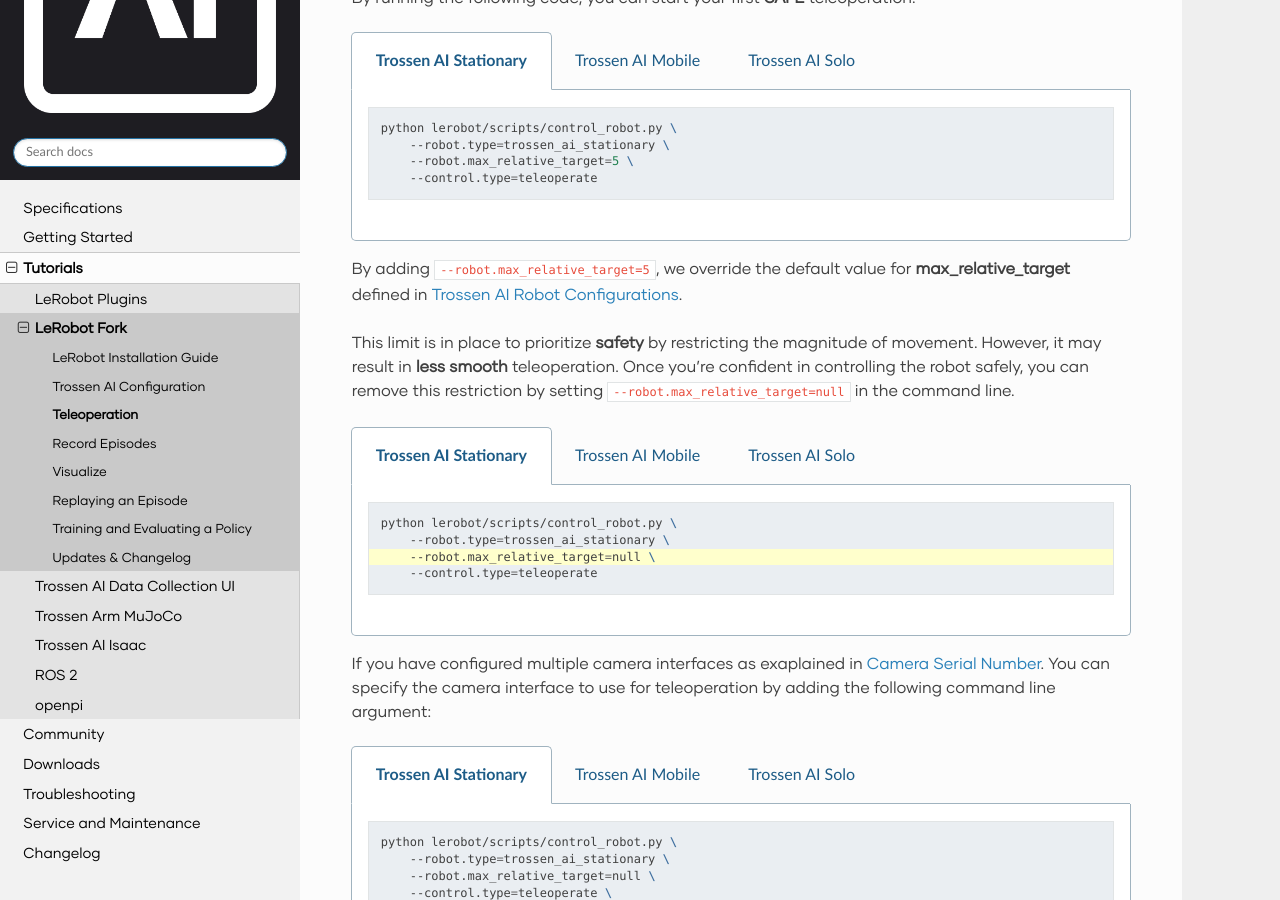
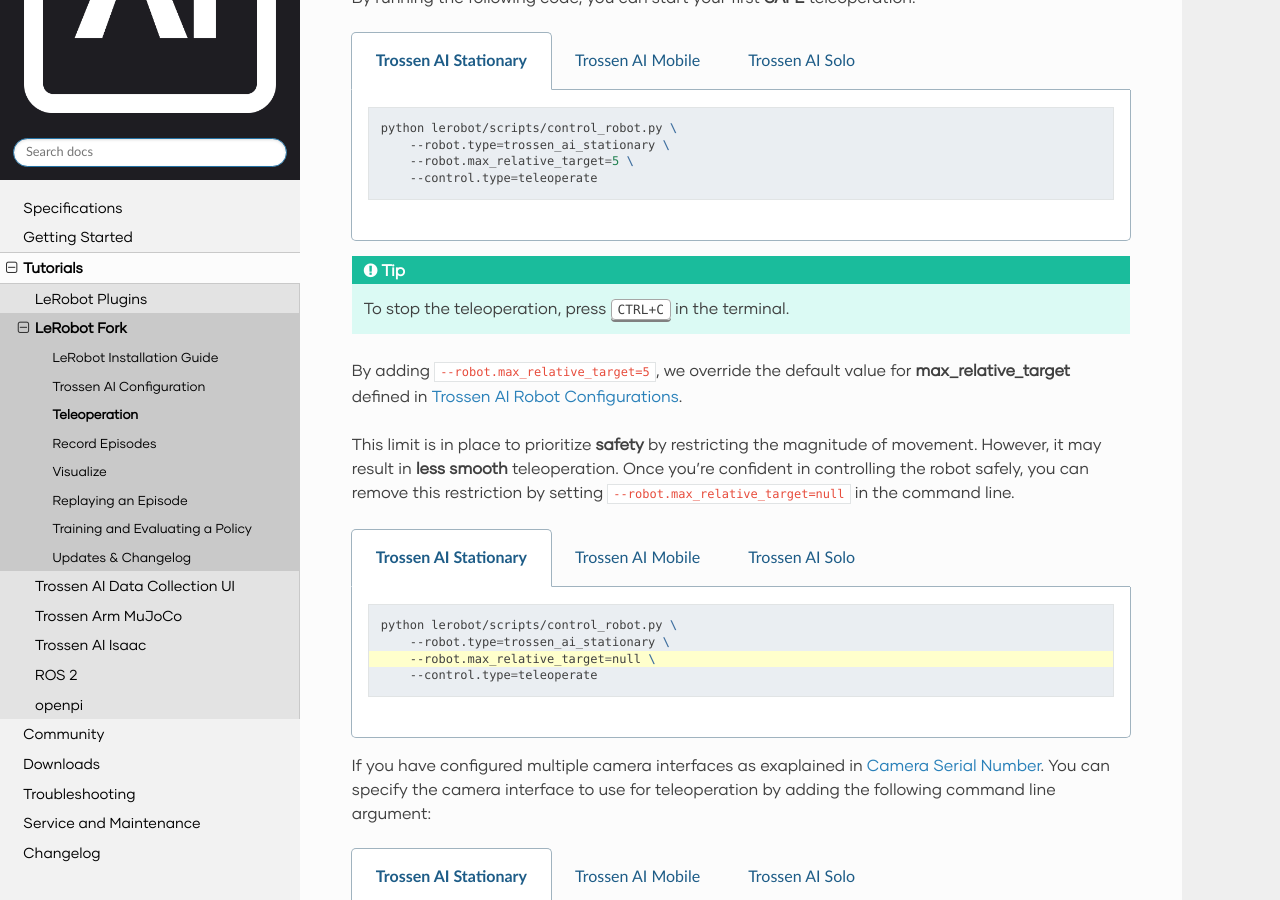
Before and after one commit to TrossenRobotics/trossen_arm, a Sphinx documentation site: the page built from docs/tutorials/lerobot/teleoperation.rst, in a window 1280 px wide and 900 px high, scrolled down 344 px. Built offline with Sphinx 7.4.7 and the Read the Docs theme 3.1.0, drawn with Linux system fonts in a browser that asks for light colours; some web fonts are replaced; pages that are not in the unit, such as notebooks, are missing from menus.

Commit message:
docs: add CTRL+C tip to teleoperation (#158)
# Added tip to stop teleoperation

Added a tip section in the teleoperation documentation explaining that users can press CTRL+C in the terminal to stop the teleoperation process.

```diff
--- a/docs/tutorials/lerobot/teleoperation.rst
+++ b/docs/tutorials/lerobot/teleoperation.rst
@@ -39,6 +39,10 @@ By running the following code, you can start your first **SAFE** teleoperation:
                 --robot.type=trossen_ai_solo \
                 --robot.max_relative_target=5 \
                 --control.type=teleoperate
+
+.. tip::
+
+    To stop the teleoperation, press :kbd:`CTRL+C` in the terminal.
 
 By adding ``--robot.max_relative_target=5``, we override the default value for **max_relative_target** defined in
 `Trossen AI Robot Configurations <https://github.com/Interbotix/lerobot/blob/trossen-ai/lerobot/common/robot_devices/robots/configs.py>`_.
```
